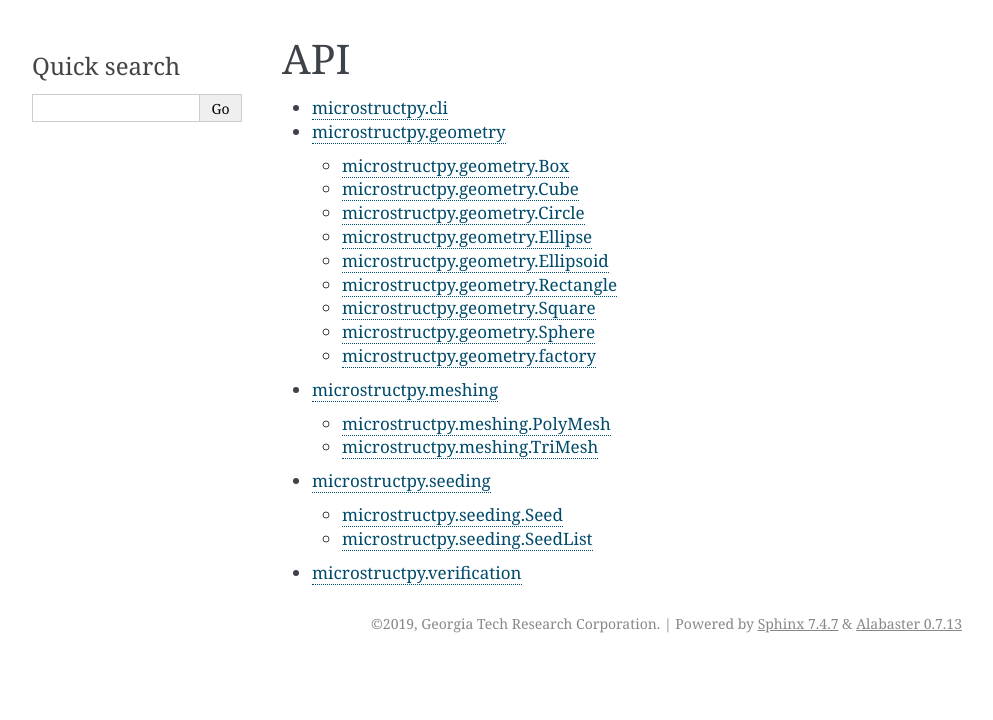
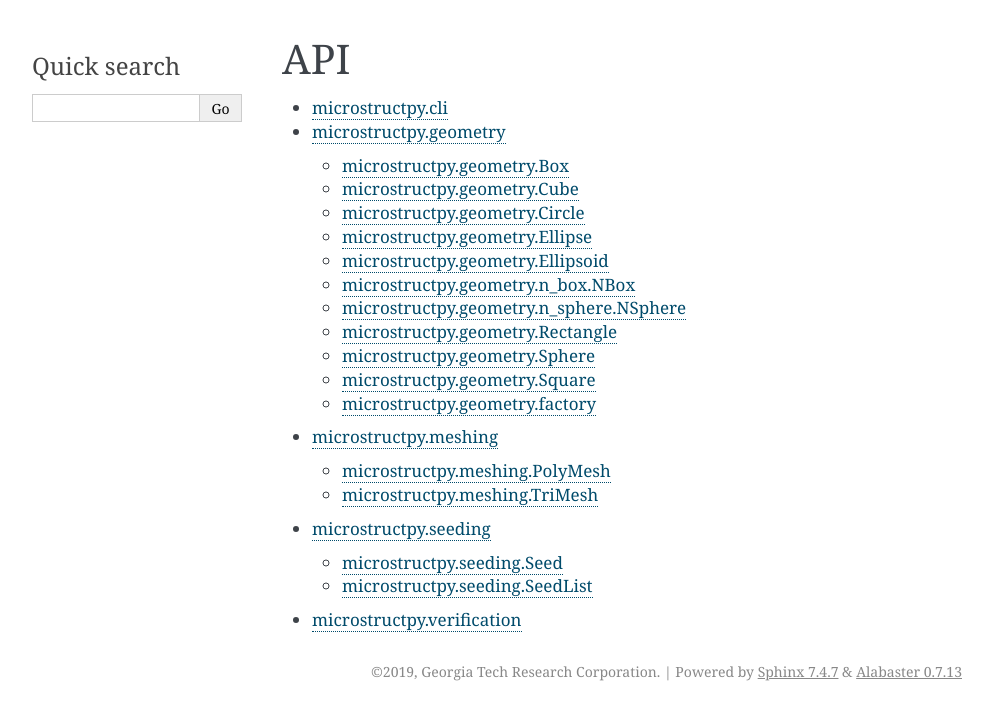
Before and after one commit to kip-hart/MicroStructPy, a Sphinx documentation site: the page built from docs/source/api/index.rst, in a window 1280 px wide. Shown: the top 720 px of the page, without its empty margins (148-1141 px from the left). Built offline with Sphinx 7.4.7, drawn with Linux system fonts in a browser that asks for light colours.

Commit message:
moved geometry classes to their own pages

```diff
--- /dev/null
+++ b/docs/source/api/geometry/box.rst
@@ -0,0 +1,11 @@
+.. _api_geometry_box:
+
+.. currentmodule:: microstructpy.geometry
+
+microstructpy.geometry.Box
+==========================
+
+.. autoclass:: Box
+    :members:
+    :inherited-members:
+    :show-inheritance:
--- /dev/null
+++ b/docs/source/api/geometry/circle.rst
@@ -0,0 +1,11 @@
+.. _api_geometry_circle:
+
+.. currentmodule:: microstructpy.geometry
+
+microstructpy.geometry.Circle
+==========================
+
+.. autoclass:: Circle
+    :members:
+    :inherited-members:
+    :show-inheritance:
--- /dev/null
+++ b/docs/source/api/geometry/cube.rst
@@ -0,0 +1,11 @@
+.. _api_geometry_cube:
+
+.. currentmodule:: microstructpy.geometry
+
+microstructpy.geometry.Cube
+==========================
+
+.. autoclass:: Cube
+    :members:
+    :inherited-members:
+    :show-inheritance:
--- /dev/null
+++ b/docs/source/api/geometry/ellipse.rst
@@ -0,0 +1,11 @@
+.. _api_geometry_ellipse:
+
+.. currentmodule:: microstructpy.geometry
+
+microstructpy.geometry.Ellipse
+==========================
+
+.. autoclass:: Ellipse
+    :members:
+    :inherited-members:
+    :show-inheritance:
--- /dev/null
+++ b/docs/source/api/geometry/ellipsoid.rst
@@ -0,0 +1,11 @@
+.. _api_geometry_ellipsoid:
+
+.. currentmodule:: microstructpy.geometry
+
+microstructpy.geometry.Ellipsoid
+==========================
+
+.. autoclass:: Ellipsoid
+    :members:
+    :inherited-members:
+    :show-inheritance:
--- /dev/null
+++ b/docs/source/api/geometry/factory.rst
@@ -0,0 +1,9 @@
+.. _api_geometry_factory:
+
+.. currentmodule:: microstructpy.geometry
+
+microstructpy.geometry.factory
+==============================
+
+.. automodule:: microstructpy.geometry
+    :members: factory
--- /dev/null
+++ b/docs/source/api/geometry/n_box.rst
@@ -0,0 +1,11 @@
+.. _api_geometry_n_box:
+
+.. currentmodule:: microstructpy.geometry.n_box
+
+microstructpy.geometry.n_box.NBox
+=================================
+
+.. autoclass:: NBox
+    :members:
+    :inherited-members:
+    :show-inheritance:
--- /dev/null
+++ b/docs/source/api/geometry/n_sphere.rst
@@ -0,0 +1,11 @@
+.. _api_geometry_n_sphere:
+
+.. currentmodule:: microstructpy.geometry.n_sphere
+
+microstructpy.geometry.n_sphere.NSphere
+=================================
+
+.. autoclass:: NSphere
+    :members:
+    :inherited-members:
+    :show-inheritance:
--- /dev/null
+++ b/docs/source/api/geometry/rectangle.rst
@@ -0,0 +1,11 @@
+.. _api_geometry_rectangle:
+
+.. currentmodule:: microstructpy.geometry
+
+microstructpy.geometry.Rectangle
+==========================
+
+.. autoclass:: Rectangle
+    :members:
+    :inherited-members:
+    :show-inheritance:
--- /dev/null
+++ b/docs/source/api/geometry/sphere.rst
@@ -0,0 +1,11 @@
+.. _api_geometry_sphere:
+
+.. currentmodule:: microstructpy.geometry
+
+microstructpy.geometry.Sphere
+=============================
+
+.. autoclass:: Sphere
+    :members:
+    :inherited-members:
+    :show-inheritance:
--- /dev/null
+++ b/docs/source/api/geometry/square.rst
@@ -0,0 +1,11 @@
+.. _api_geometry_square:
+
+.. currentmodule:: microstructpy.geometry
+
+microstructpy.geometry.Square
+==========================
+
+.. autoclass:: Square
+    :members:
+    :inherited-members:
+    :show-inheritance:
--- a/docs/source/api/index.rst
+++ b/docs/source/api/index.rst
@@ -4,7 +4,7 @@
 .. toctree::
 
     cli
-    geometry
+    geometry/index
     meshing
     seeding
     verification
```
Also changed, not shown: docs/source/api/geometry.rst (deleted, +0 -70 lines), docs/source/api/geometry/index.rst (added, +68 -0 lines).
